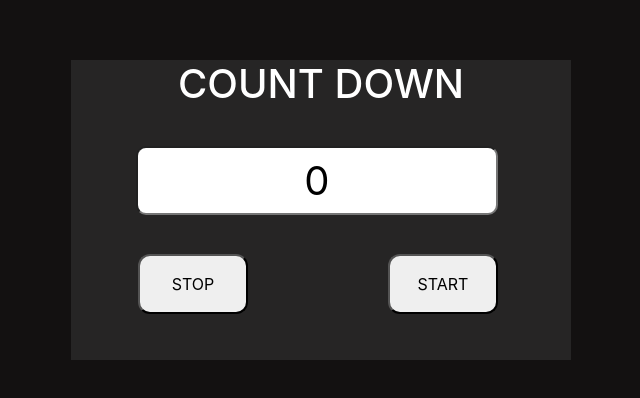
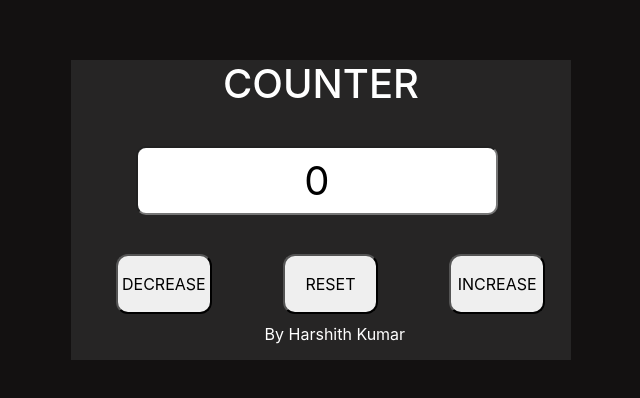
Before and after one commit to harshithkumar2/countdown, a plain HTML site: page index.html in a window 1280 px wide. Shown: the part 120-518 px from the top of the page, without its empty margins (319-959 px from the left). Drawn offline with nearby package versions, Linux system fonts and the light colour scheme.

Commit message:
final-build 2.0

```diff
--- a/count.css
+++ b/count.css
@@ -34,11 +34,18 @@ input[type="text"]{
 }
 
 button{
-  width: 50%;;
+  width: 70%;
   height: 60px;
   position: relative;
   border-radius: 12px;
   top: 85px;
-  left: 52px;
+  left: 30px;
 
 }
+
+p{
+  color: white;
+  position: relative;
+  margin-left: 38%;
+  margin-top: 93px;
+}
--- a/count.js
+++ b/count.js
@@ -10,11 +10,11 @@ function start(){
 function stop(){
   var count = document.getElementById('count').value;
   var co = parseInt(count);
-  if (count <= 0)  {
-
-  }else{
     co = co - 1;
     document.getElementById('count').value = co;
-  }
 
 }
+
+function reset(){
+  document.getElementById('count').value = "0";
+}
--- a/index.html
+++ b/index.html
@@ -12,20 +12,26 @@
   </head>
   <body>
     <div class="container">
-      <h1>COUNT DOWN</h1>
+      <h1>COUNTER</h1>
       <div class="row">
         <div class="col-sm-12">
           <input type="text" id='count'>
         </div>
       </div>
       <div class="row">
-        <div class="col-sm-6">
-          <button type="button" id='stop' onclick="stop()">STOP</button>
+        <div class="col-sm-4">
+          <button type="button" id='stop' onclick="stop()">DECREASE</button>
         </div>
-        <div class="col-sm-6">
-          <button type="button" id='stop' onclick="start()">START</button>
+        <div class="col-sm-4">
+          <button type="button" id='reset' onclick="reset()">RESET</button>
+        </div>
+        <div class="col-sm-4">
+          <button type="button" id='start' onclick="start()">INCREASE</button>
         </div>
       </div>
+      <footer>
+        <p>By Harshith Kumar</p>
+      </footer>
     </div>
     <script type="text/javascript" src="count.js">
 
```
